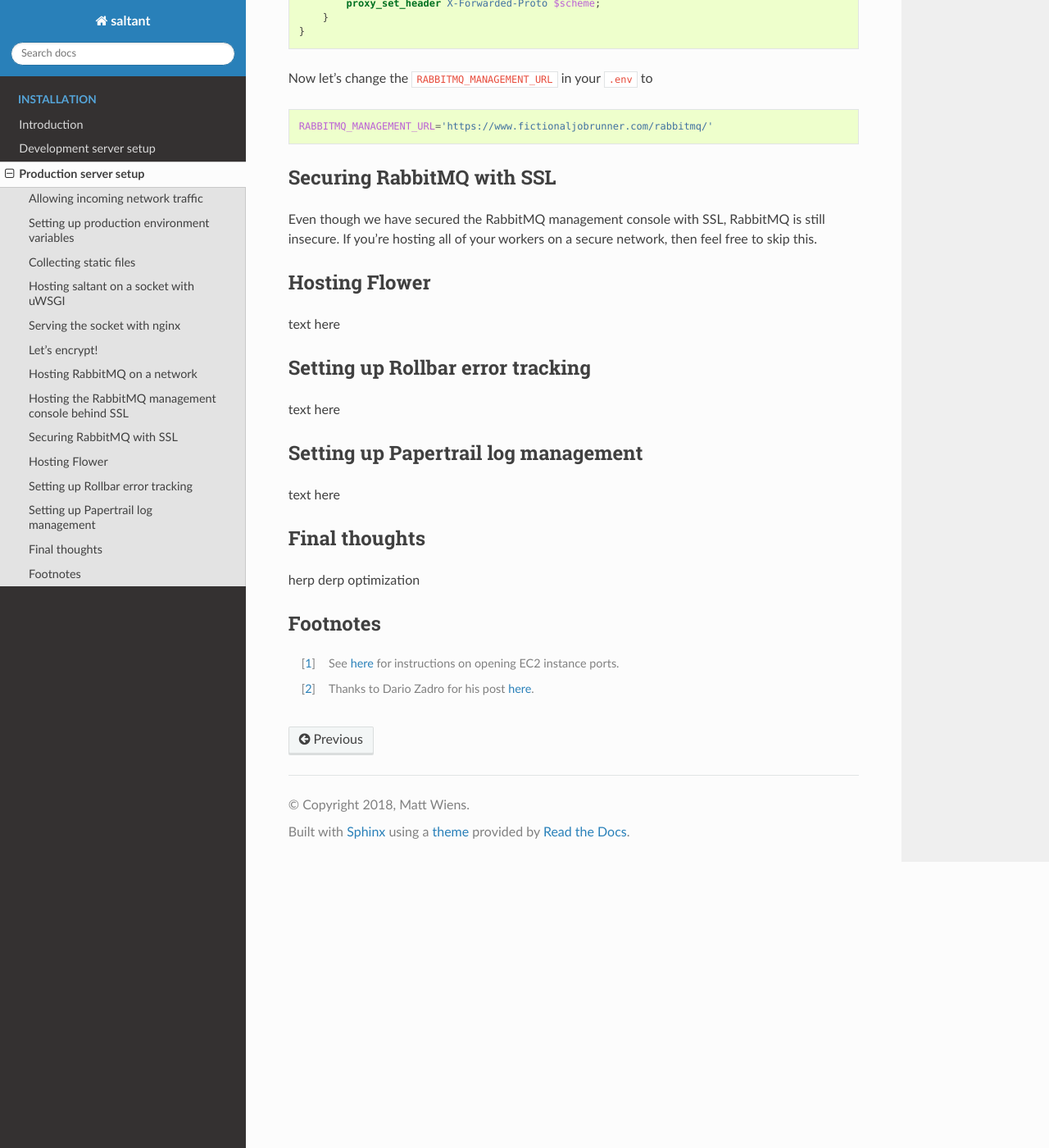
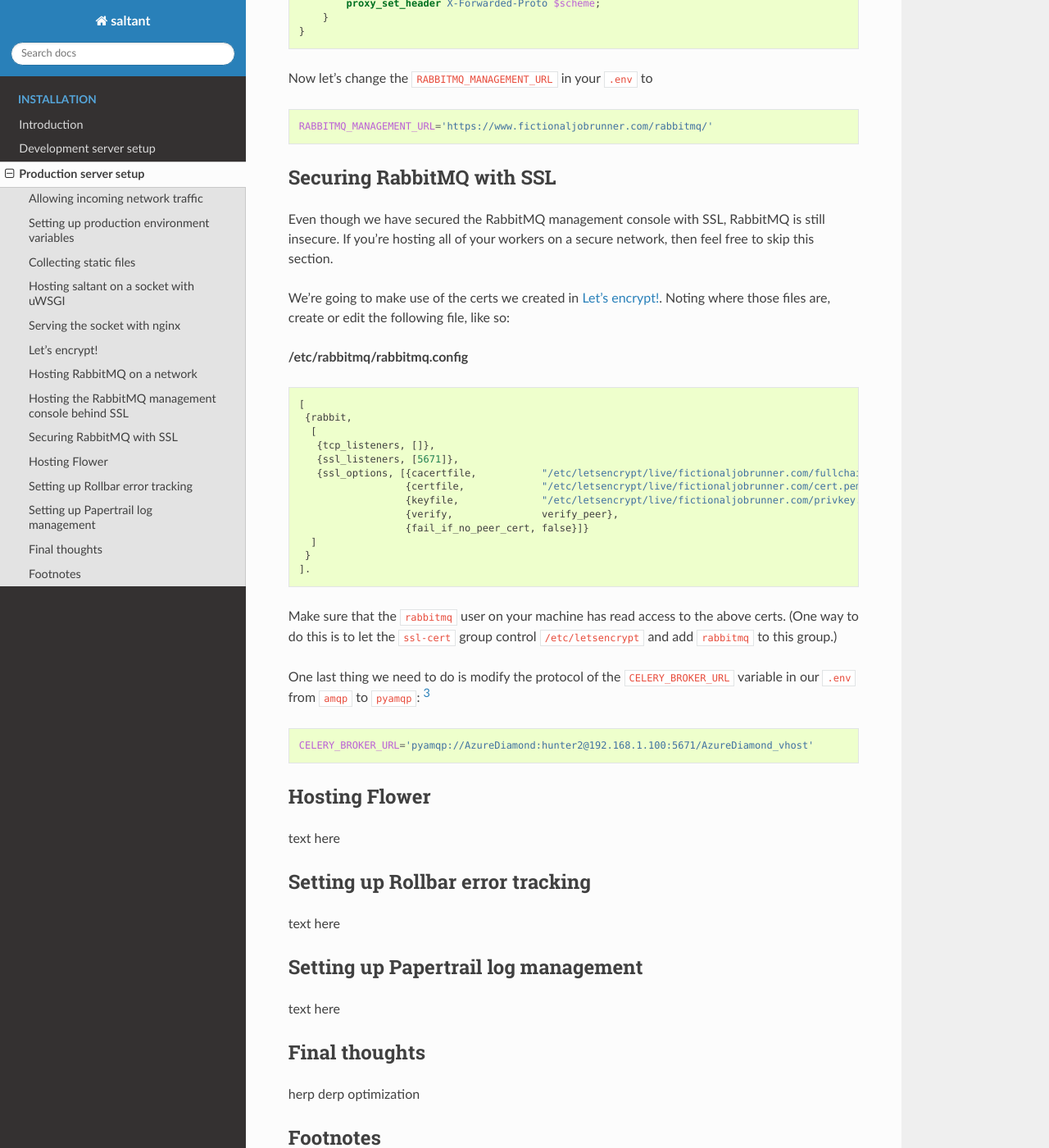
Before and after one commit to saltant-org/saltant, a Sphinx documentation site: the page built from docs/source/installation/production.rst, in a window 1280 px wide and 1400 px high, scrolled down 5830 px. Shown: the whole window at 82% size. Built offline with Sphinx 7.4.7 and the Read the Docs theme 2.0.0, drawn with Linux system fonts in a browser that asks for light colours; some of the changed text lies outside the part shown.

Commit message:
Add RabbitMQ SSL instructions to docs

```diff
--- a/docs/source/installation/production.rst
+++ b/docs/source/installation/production.rst
@@ -310,8 +310,41 @@ Securing RabbitMQ with SSL
 
 Even though we have secured the RabbitMQ management console with SSL,
 RabbitMQ is still insecure. If you're hosting all of your workers on
-a secure network, then feel free to skip this.
+a secure network, then feel free to skip this section.
 
+We're going to make use of the certs we created in `Let's encrypt!`_.
+Noting where those files are, create or edit the following file, like
+so:
+
+**/etc/rabbitmq/rabbitmq.config**
+
+.. code-block:: erlang
+
+    [
+     {rabbit,
+      [
+       {tcp_listeners, []},
+       {ssl_listeners, [5671]},
+       {ssl_options, [{cacertfile,           "/etc/letsencrypt/live/fictionaljobrunner.com/fullchain.pem"},
+                      {certfile,             "/etc/letsencrypt/live/fictionaljobrunner.com/cert.pem"},
+                      {keyfile,              "/etc/letsencrypt/live/fictionaljobrunner.com/privkey.pem"},
+                      {verify,               verify_peer},
+                      {fail_if_no_peer_cert, false}]}
+      ]
+     }
+    ].
+
+Make sure that the ``rabbitmq`` user on your machine has read access to
+the above certs. (One way to do this is to let the ``ssl-cert`` group
+control ``/etc/letsencrypt`` and add ``rabbitmq`` to this group.)
+
+One last thing we need to do is modify the protocol of the
+``CELERY_BROKER_URL`` variable in our ``.env`` from ``amqp`` to
+``pyamqp``: [#pyamqp]_
+
+.. code-block:: shell
+
+    CELERY_BROKER_URL='pyamqp://AzureDiamond:hunter2@192.168.1.100:5671/AzureDiamond_vhost'
 
 Hosting Flower
 --------------
@@ -339,12 +372,15 @@ Footnotes
 .. Footnotes
 .. [#aws-traffic] See `here <https://docs.aws.amazon.com/AWSEC2/latest/UserGuide/authorizing-access-to-an-instance.html>`_ for instructions on opening EC2 instance ports.
 .. [#rabbitmq-management-nginx] Thanks to Dario Zadro for his post `here <https://stackoverflow.com/questions/49742269/rabbitmq-management-over-https-and-nginx>`_.
+.. [#pyamqp] This specifies that Celery should use the `amqp`_ library (which behaves nicely with SSL) instead of the default `librabbitmq`_ library.
 
 .. Links
+.. _amqp: https://amqp.readthedocs.io/en/latest/
 .. _AWS EC2: https://aws.amazon.com/ec2/
 .. _AWS Route 53: https://aws.amazon.com/route53/
 .. _EFF Certbot: https://certbot.eff.org/
 .. _Let's Encrypt: https://letsencrypt.org/
+.. _librabbitmq: https://github.com/celery/librabbitmq/
 .. _nginx: https://www.nginx.com/
 .. _stunnel: https://www.stunnel.org/
 .. _systemd: https://freedesktop.org/wiki/Software/systemd/
```
Also changed, not shown: other parts of docs/source/installation/production.rst (+1 -1 lines), 1 other file.
